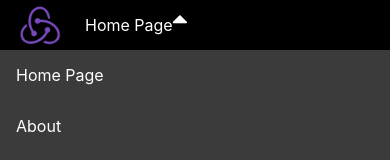
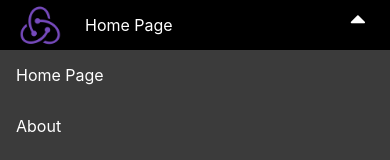
Before and after one commit to aktasfatih/Scorp-ReactJs-Challenge, a React (Create React App) app: page / in a window 390 px wide. Shown: the top 160 px of the page. Built offline with nearby package versions, Linux system fonts and the light colour scheme; what i18next-xhr-backend would draw is missing.

Commit message:
fixed hamburder css

```diff
--- a/src/components/navigation-bar/style.css
+++ b/src/components/navigation-bar/style.css
@@ -110,6 +110,7 @@ ul.main-menu li a:hover {
 	}
 	.hamburger{
 		display: inline-block;
+        float:right;
 	}
     .local-picker.login{
     position: absolute;
```
